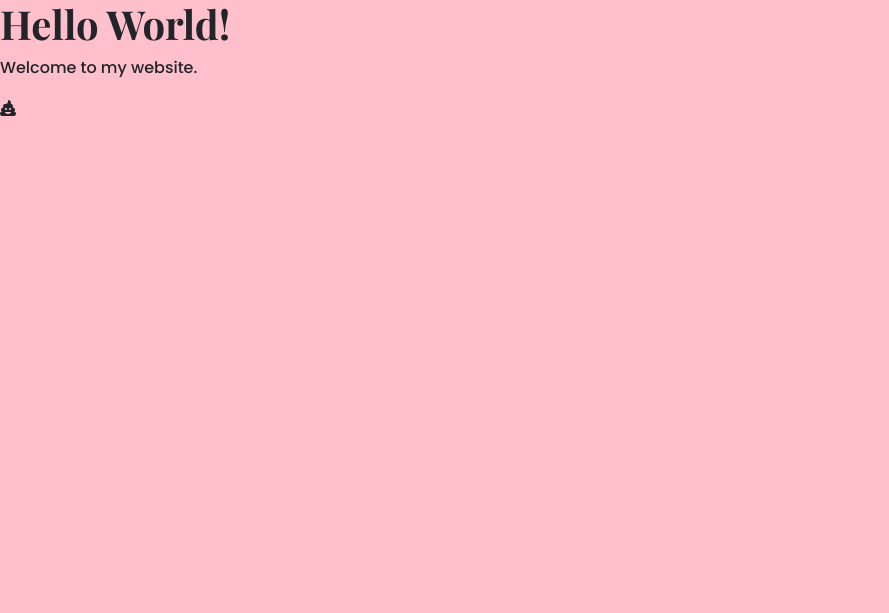
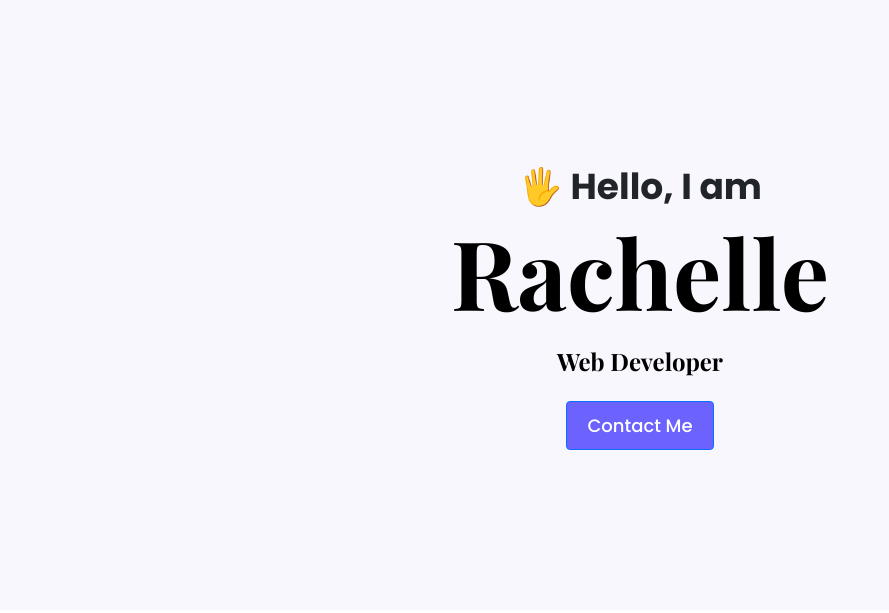
Before and after one commit to OriginalRelic/Portfoloo-project-responsive, a plain HTML site: page index.html in a window 1280 px wide. Shown: the whole page, without its empty margins (0-889 px from the left). Drawn offline with nearby package versions, Linux system fonts and the light colour scheme; a web font is replaced by a local one.

Commit message:
Set up CSS and Bootstrap for Homepage

```diff
--- a/index.html
+++ b/index.html
@@ -29,8 +29,13 @@
     <title>Document</title>
   </head>
   <body>
-    <h1>Hello World!</h1>
-    <p>Welcome to my website.</p>
-    <i class="fa-solid fa-poo"></i>
+    <div class="hero">
+      <p>🖐️ Hello, I am</p>
+      <h1>Rachelle</h1>
+      <h2 class="mb-3">Web Developer</h2>
+      <div>
+        <a href="#" class="btn btn-primary">Contact Me</a>
+      </div>
+    </div>
   </body>
 </html>
--- a/styles/styles.css
+++ b/styles/styles.css
@@ -1,13 +1,56 @@
-body {
-  background: pink;
+:root {
+    --branding-color: #6c63ff;
+    --secondary-color: #f9f7fe;
+    --heading-font-family: 'Playfair Display', serif;
+    --default-font-family: 'Poppins', sans-serif;
+}
+body{
+    font-family: var(--default-font-family);
 }
 
-h1 {
-  font-family: "Playfair Display", sans-serif;
+h1,
+h2,
+h3,
+h4,
+h5,
+h6 {
+  color: black;
+  font-family: var(--heading-font-family);
   font-weight: bold;
 }
-
+h1 {
+  font-size: 96px;
+}
 p {
-  font-family: "Poppins", sans-serif;
   font-weight: normal;
 }
+
+.hero {
+  background-color: var(--secondary-color);
+  text-align: center;
+  padding: 160px 20px;
+}
+
+.hero p {
+  font-size: 36px;
+  font-weight: bold;
+  margin: 0;
+  color: #272142:
+}
+
+.hero h2 {
+  font-family: var(--heading-font-family);
+  font-weight: normal;
+  line-height: 2;
+  font-size: 24px;
+}
+
+.btn-primary {
+  background-color: var(--branding-color);
+  color: white;
+  padding: 10px 20px;
+  border-radius: 4px;
+  text-decoration: none;
+  font-size: 18px;
+  line-height: 27px;
+}
```
